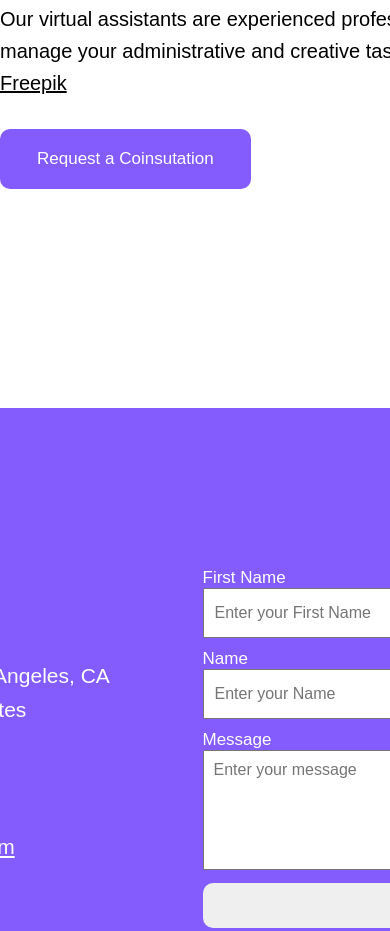
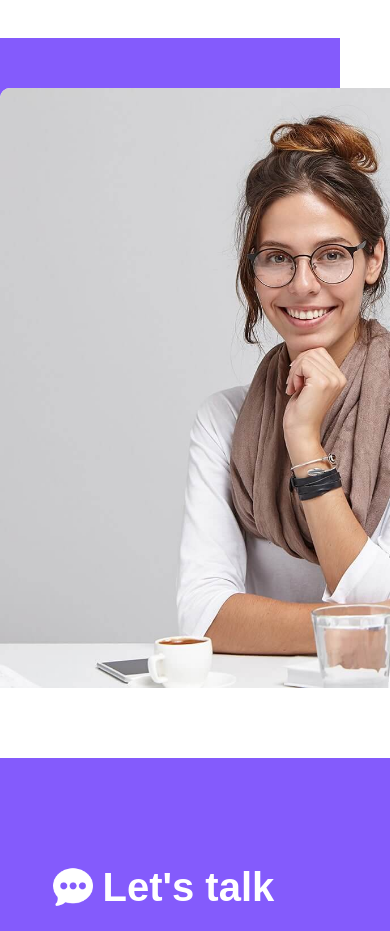
Before and after one commit to jasurmustonovv/virtual_assistant, a plain HTML site: page index.html in a window 390 px wide. Shown: the part 502-1433 px from the top of the page. Drawn offline with Linux system fonts and the light colour scheme.

Commit message:
add new changes

```diff
--- a/style.css
+++ b/style.css
@@ -264,6 +264,8 @@ html, body {
   height: 60rem;
   margin: 0 auto;
 }
+/*virtual-assitant*/
+
 .virtual_assistant{
   color: white;
 }
@@ -367,3 +369,70 @@ footer nav div p a:hover{
     justify-content: center;
   }
 }
+@media only screen and (max-width:884px){
+  .main{
+    height: 1050px;
+    gap: 7rem;
+    flex-wrap: wrap;
+  }
+  .img{
+    width: 400px;
+    background-size: cover;
+    background-repeat: no-repeat;
+    background-image: url("./images/opachani_rasmi.jpg");
+    height: 600px;
+    box-shadow: -5rem -5rem #845BFC;
+    border-top-left-radius: 1rem;
+    margin-bottom: 6rem;
+}
+.main_h1{
+  font-size: 4.5rem;
+  line-height:   1.2;
+
+}
+.main_p{
+  font-size: 2rem;
+  width: 50rem;
+  line-height: 1.6;
+  margin-bottom: 3rem;
+}
+.request_button{
+  padding: 1.6rem 2.8rem;
+  border-radius: 1rem;
+  border: none;
+  background-color: #845BFC;
+  color: white;
+  font-size: 1.7rem;
+  transition: .1s ease;
+}
+/*Talk*/
+.talk{
+  max-width: 1536px;
+  width: 100%;
+  height: 110rem;
+  flex-wrap: wrap;
+}
+/*forms*/
+.forms{
+  display: flex;
+  align-items: center;
+  margin-top: -13rem;
+}
+/*footer*/
+footer nav{
+  width: 67%;
+  max-width: 1000px;
+  margin: 0 auto;
+  display: grid;
+  grid-template-columns: repeat(2,1fr);
+  justify-content: space-around;
+  align-items: center;
+  color: white;
+}
+.blackbox{
+  height: 85rem;
+}
+.virtual-assistant img{
+  width: 8rem;
+}
+}
```
